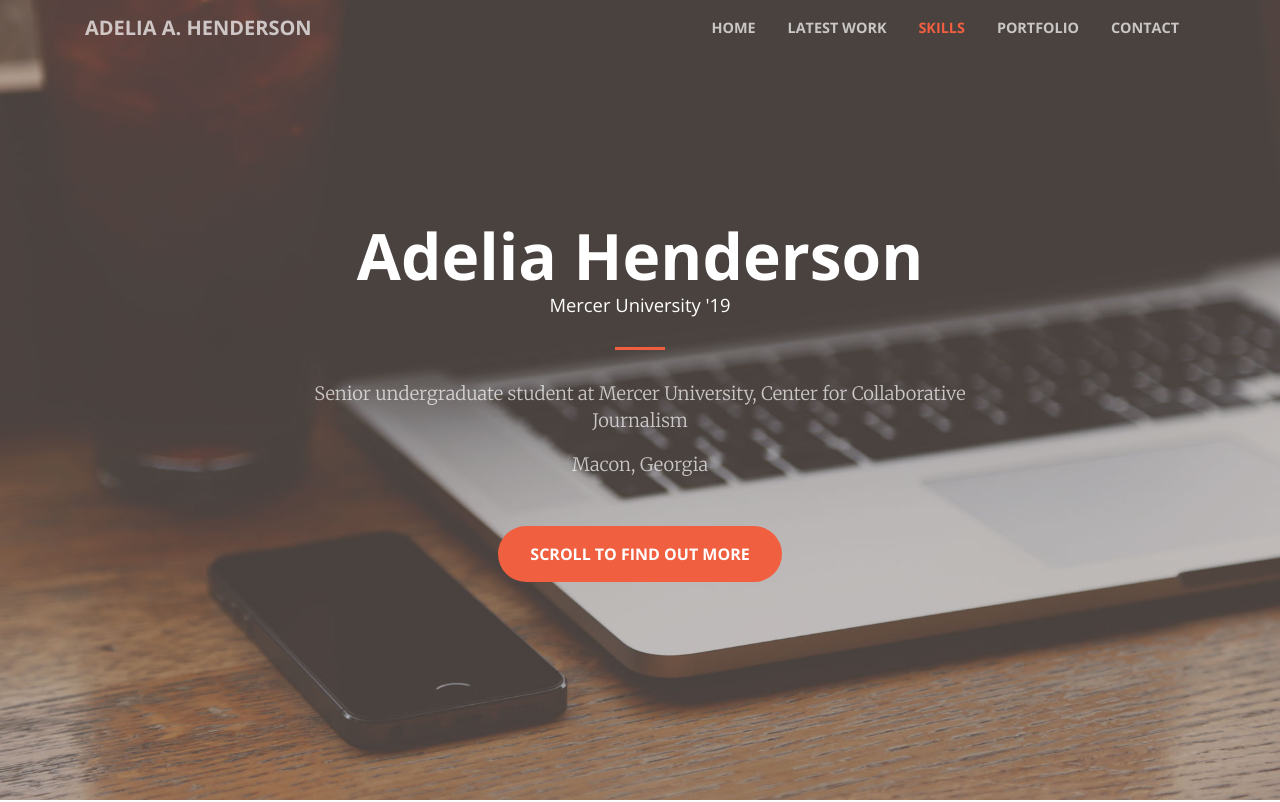
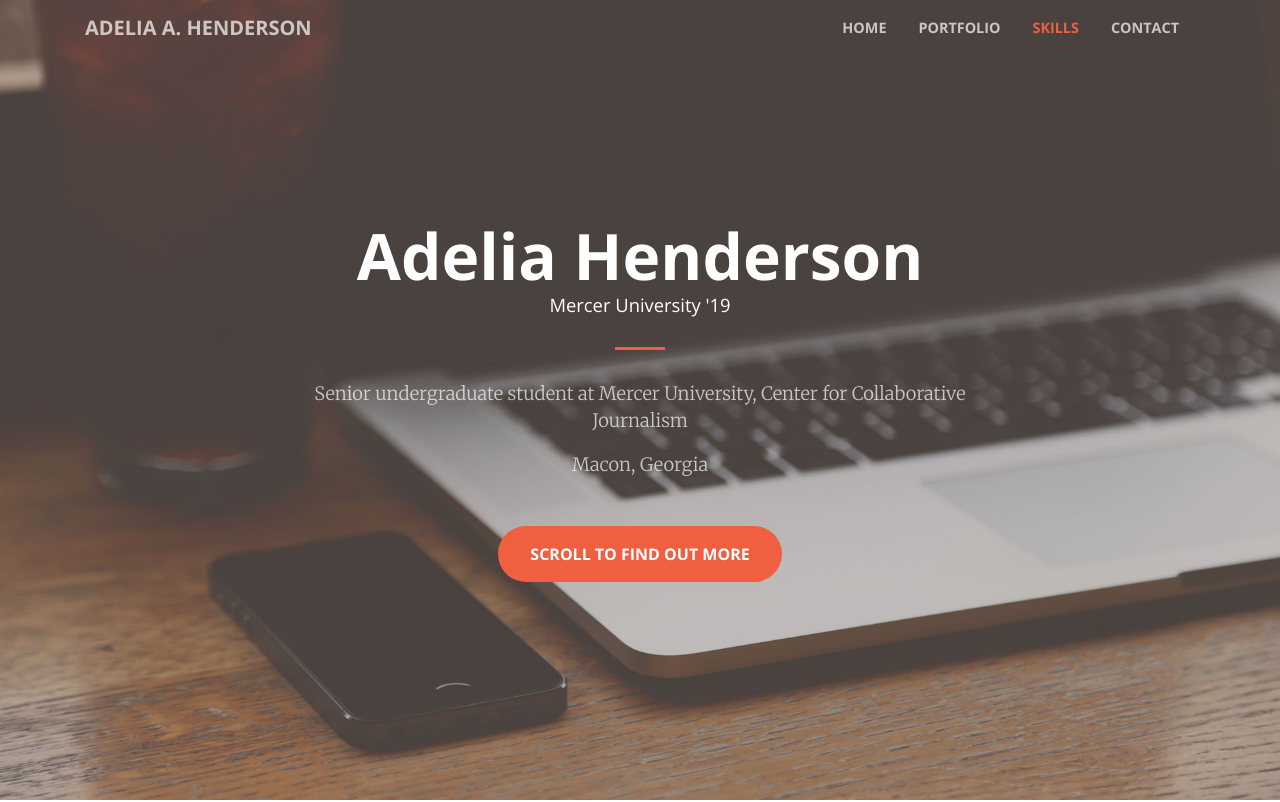
Before and after one commit to adeliahenderson/adeliahenderson.github.io, a plain HTML site: page skills.html in a window 1280 px wide. Shown: the top 802 px of the page. Drawn offline with nearby package versions, Linux system fonts and the light colour scheme; files that its build step writes are made by us from their sources.

Commit message:
changing more stuff around

```diff
--- a/skills.html
+++ b/skills.html
@@ -59,14 +59,11 @@
             <li class="nav-item">
               <a class="nav-link js-scroll-trigger" href="index.html">Home</a>
             </li>
-            <li class="nav-item">
-              <a class="nav-link js-scroll-trigger" href="#current">Latest Work</a>
+              <li class="nav-item">
+              <a class="nav-link js-scroll-trigger" href="portfolio.html">Portfolio</a>
             </li>
             <li class="nav-item">
               <a class="nav-link js-scroll-trigger" href="#skills">Skills</a>
-            </li>
-            <li class="nav-item">
-              <a class="nav-link js-scroll-trigger" href="portfolio.html">Portfolio</a>
             </li>
             <li class="nav-item">
               <a class="nav-link js-scroll-trigger" href="contact.html">Contact</a>
```
Also changed, not shown: contact.html (+1 -4 lines), index.html (+4 -8 lines), portfolio.html (+1 -4 lines), 2 other files.
